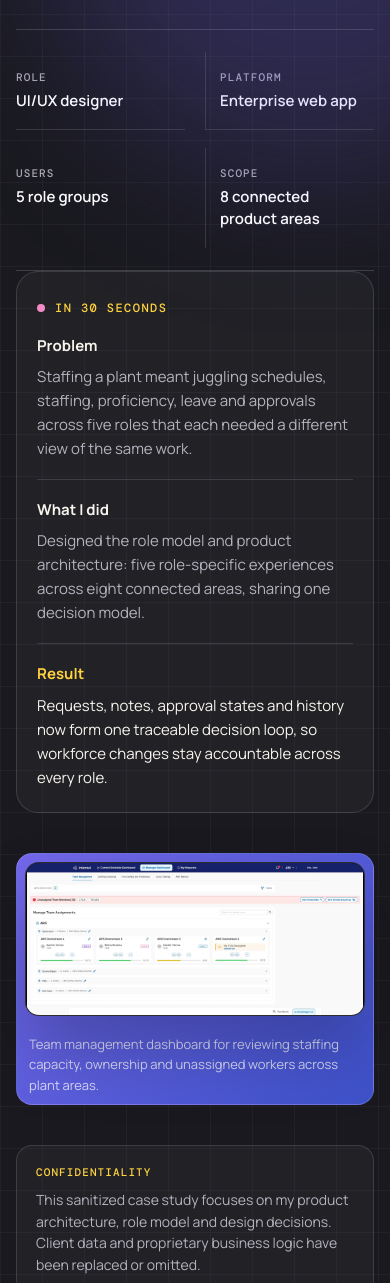
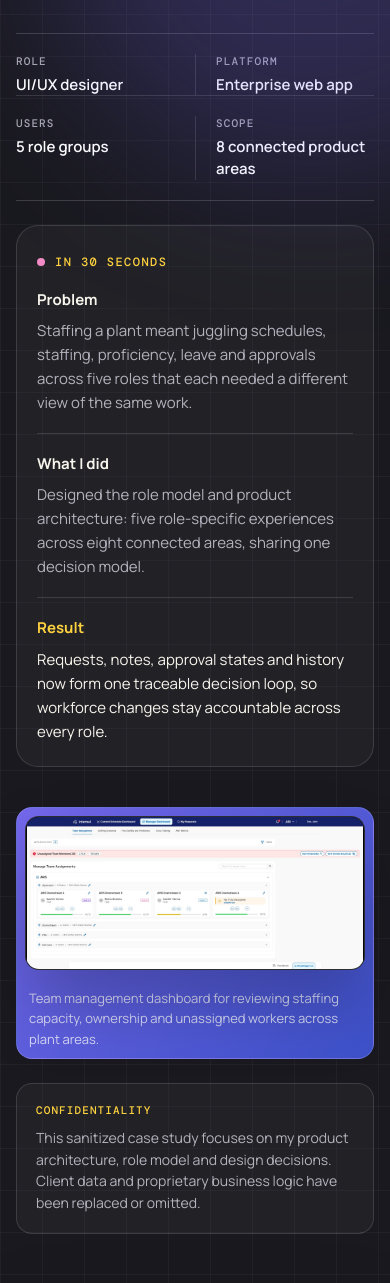
Before and after one commit to MrD005/ananya-portfolio, a plain HTML site: page zs/index.html in a window 390 px wide. Shown: the part 448-1731 px from the top of the page. Drawn offline with Linux system fonts and the light colour scheme.

Commit message:
Even out case study hero spacing
- One spacing scale for the hero on every case study: 48/32/56/32px on
  desktop and tablet, 36/24/40/24px on phones (fixes the summary box
  touching the project details on the ZS pages)
- Project details align in two clean columns at 900px and below

Co-Authored-By: Claude Opus 5.5 <noreply@anthropic.com>

```diff
--- a/case-study.css
+++ b/case-study.css
@@ -374,3 +374,28 @@ a:focus-visible, button:focus-visible, summary:focus-visible { outline: 3px soli
   .tldr-grid > div { padding: 18px 0 0; border-left: 0; border-top: 1px solid var(--line); }
   .tldr-grid > div:first-child { padding-top: 0; border-top: 0; }
 }
+
+/* ---- Hero spacing scale: one rhythm for every case study (overrides page CSS) ---- */
+body .case-hero > .hero-copy { margin-bottom: 0; }
+body .case-hero > .project-meta,
+body .case-hero > .tldr,
+body .case-hero > .hero-visual,
+body .case-hero > .revamp-hero-visual,
+body .case-hero > .nda-note { margin-top: 0; margin-bottom: 0; }
+body .case-hero > .project-meta { margin-top: 48px; padding-block: 24px; }
+body .case-hero > .tldr { margin-top: 32px; }
+body .case-hero > .hero-visual,
+body .case-hero > .revamp-hero-visual { margin-top: 56px; }
+body .case-hero > .nda-note { margin-top: 32px; }
+@media (max-width: 600px) {
+  body .case-hero > .project-meta { margin-top: 36px; padding-block: 20px; }
+  body .case-hero > .tldr { margin-top: 24px; }
+  body .case-hero > .hero-visual,
+  body .case-hero > .revamp-hero-visual { margin-top: 40px; }
+  body .case-hero > .nda-note { margin-top: 24px; }
+}
+@media (max-width: 900px) {
+  body .case-hero > .project-meta { grid-template-columns: 1fr 1fr; row-gap: 20px; column-gap: 0; }
+  body .case-hero > .project-meta > div { padding: 0 0 0 20px; border-left: 1px solid var(--line); }
+  body .case-hero > .project-meta > div:nth-child(odd) { padding-left: 0; border-left: 0; }
+}
--- a/zs/index.html
+++ b/zs/index.html
@@ -20,7 +20,7 @@
   <title>Agile Workforce — Ananya Sharma</title>
   <link rel="icon" href="../favicon.svg" type="image/svg+xml">
   <link rel="preload" href="../fonts/manrope-latin.woff2" as="font" type="font/woff2" crossorigin>
-  <link rel="stylesheet" href="../case-study.css?v=20261122-1">
+  <link rel="stylesheet" href="../case-study.css?v=20261122-3">
   <link rel="stylesheet" href="style.css?v=20260826-5">
   <script src="../case-study.js" defer></script>
   <script src="../analytics.js" defer></script>
```
Also changed, not shown: e-commerce/index.html (+1 -1 lines), holidays/index.html (+1 -1 lines), hotels/index.html (+1 -1 lines), zs-platform-revamp/index.html (+1 -1 lines).
